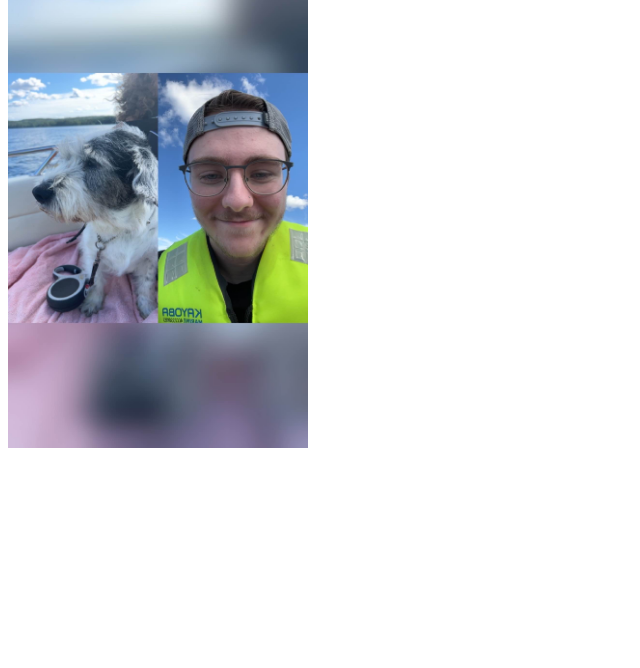
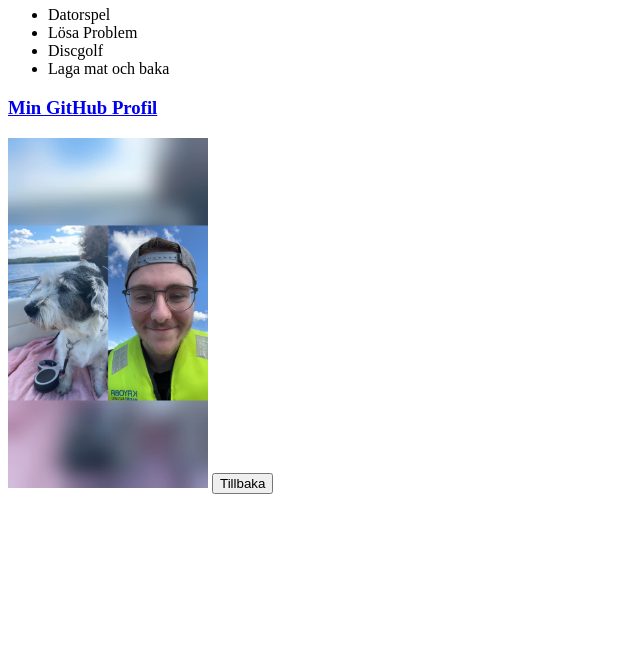
Before and after one commit to daalit/Hackathon-Grupp-3, a plain HTML site: page Hugo_Hellmansson.html in a window 1280 px wide. Shown: the part 132-800 px from the top of the page, without its empty margins (0-640 px from the left). Drawn offline with Linux system fonts and the light colour scheme.

Commit message:
gjorde klart infon i hugo
skrev allt som man skulle och la till en tillbaka knapp

```diff
--- a/Hugo_Hellmansson.html
+++ b/Hugo_Hellmansson.html
@@ -5,10 +5,19 @@
     <meta name="viewport" content="width=device-width, initial-scale=1.0">
     <title>Hugo Hellmansson</title>
 </head>
-<h1>Hugo Hellmansson</h1>
 <body>
-    <img src="HugoH.jpg"
-     width="300"
-     height="500" />
+    <h1>Hugo Hellmansson</h1>
+    <h1>4 saker jag är bra på</h1>
+    <ul>
+        <li>Datorspel</li>
+        <li>Lösa Problem</li>
+        <li>Discgolf</li>
+        <li>Laga mat och baka</li>
+    </ul>
+    <h3>
+        <a href="https://github.com/HHellmansson">Min GitHub Profil</a>
+    </h3>
+    <img src="HugoH.jpg" width="200" height="350"/>
+    <a href="Index.html"><button>Tillbaka</button></a>
 </body>
 </html>
```
